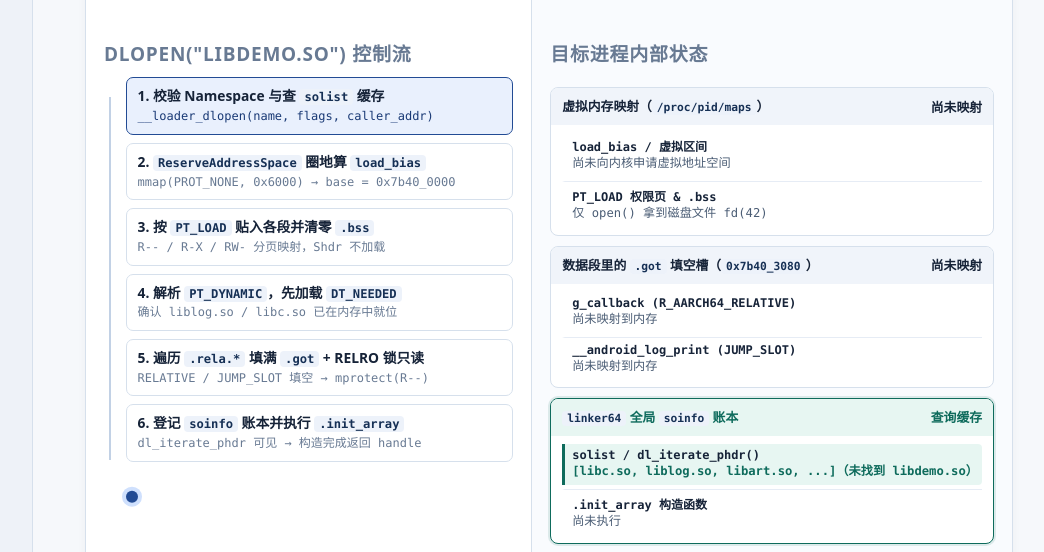
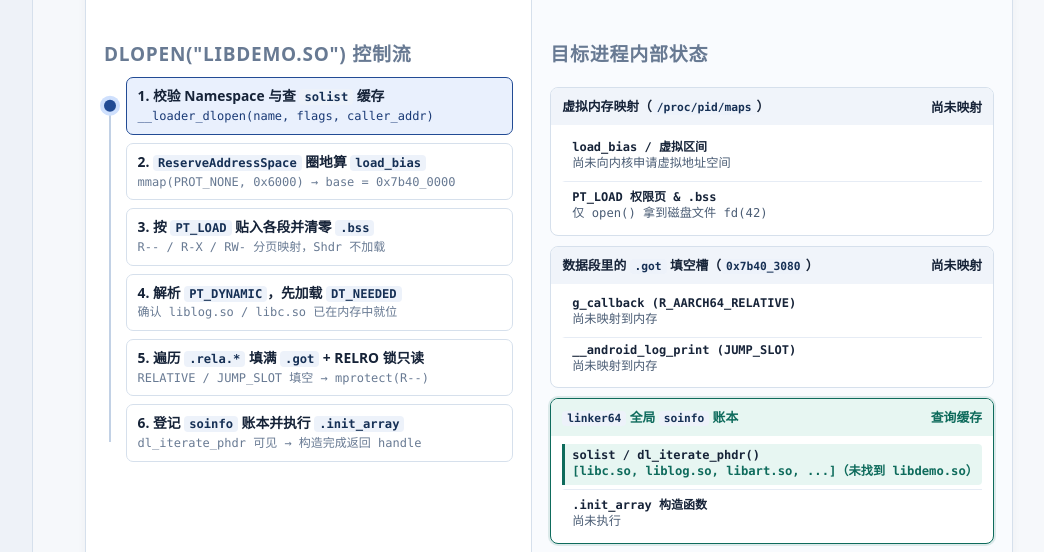
Before and after one commit to bigGreenPeople/hook_doc, a plain HTML site: page android-dlopen-linker.html in a window 1280 px wide. Shown: the part 10478-11030 px from the top of the page, without its empty margins (215-1259 px from the left). Drawn offline with Linux system fonts and the light colour scheme.

Commit message:
Fix step-token CSS specificity so indicator dot aligns on active step across all guides

```diff
--- a/android-dlopen-linker.html
+++ b/android-dlopen-linker.html
@@ -715,16 +715,18 @@
       margin-top: 2px;
     }
     .step-btn[aria-current="step"] .subline { color: var(--blue-strong); }
-    .step-token {
+    .step-list > li.step-token {
       position: absolute;
       left: 0;
       top: 0;
+      margin: 0;
       width: 12px;
       height: 12px;
       border-radius: 50%;
       background: var(--blue);
       box-shadow: 0 0 0 4px #cfe0fd;
       pointer-events: none;
+      z-index: 2;
     }
     .step-token.moving { transition: transform 0.45s cubic-bezier(0.22, 0.72, 0.24, 1); }
 
```
Also changed, not shown: elf-build-animation.html (+2 -1 lines), frida-android-guide-v2.html (+1 -1 lines), frida-inject-guide.html (+1 -1 lines).
